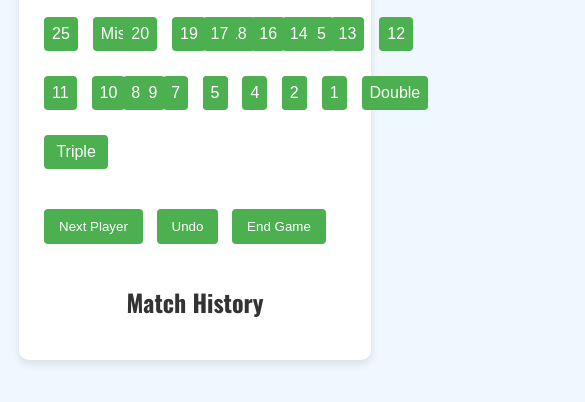
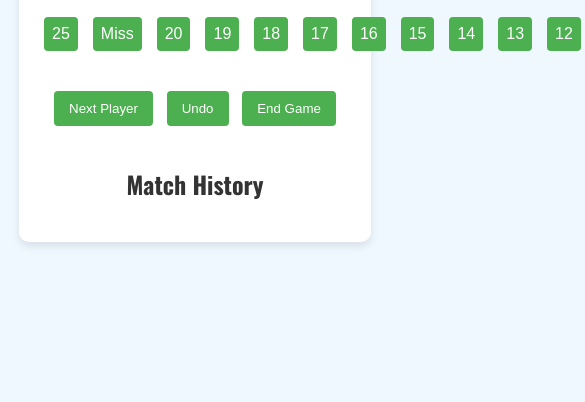
Before and after one commit to stephannjo/dart-scoreboard, a plain HTML site: page index.html in a window 390 px wide. Both pictures are taken after a click on the button "Start Game". Shown: the part 292-694 px from the top of the page, 585 px wide, since content can reach past the window. Drawn offline with nearby package versions, Linux system fonts and the light colour scheme.

Commit message:
button changes

```diff
--- a/index.html
+++ b/index.html
@@ -42,10 +42,8 @@
             <div id="score-input">
                 <div class="score-buttons">
                     <div class="row">
-                        <button data-score="25">25</button>
-                        <button data-score="0">Miss</button>
-                    </div>
-                    <div class="row">
+                        <button data-value="25">25</button>
+                        <button data-value="0">Miss</button>
                         <button data-value="20">20</button>
                         <button data-value="19">19</button>
                         <button data-value="18">18</button>
@@ -54,23 +52,19 @@
                         <button data-value="17">17</button>
                         <button data-value="16">16</button>
                         <button data-value="15">15</button>
+                        <button data-value="14">14</button>
+                        <button data-value="13">13</button>
                     </div>
                     <div class="row">
-                        <button data-value="14">14</button>
-                        <button data-value="13">13</button>
                         <button data-value="12">12</button>
-                    </div>
-                    <div class="row">
                         <button data-value="11">11</button>
                         <button data-value="10">10</button>
                         <button data-value="9">9</button>
+                        <button data-value="8">8</button>
                     </div>
                     <div class="row">
-                        <button data-value="8">8</button>
                         <button data-value="7">7</button>
                         <button data-value="6">6</button>
-                    </div>
-                    <div class="row">
                         <button data-value="5">5</button>
                         <button data-value="4">4</button>
                         <button data-value="3">3</button>
@@ -79,15 +73,15 @@
                          <button data-value="2">2</button>
                         <button data-value="1">1</button>
                         <button id="doubleButton">Double</button>
-                    </div>
-                    <div class="row">
                         <button id="tripleButton">Triple</button>
                        </div>
                     </div>
                 </div>
+            <div id="game-buttons">
                 <button onclick="nextPlayer()">Next Player</button>
                 <button onclick="undo()">Undo</button>
                 <button onclick="endGame()">End Game</button>
+            </div>
         </div>
 
         <div id="match-history">
--- a/style.css
+++ b/style.css
@@ -103,30 +103,47 @@ button:hover {
     margin-bottom: 20px;
 }
 
+#game-buttons {
+    text-align: center;
+}
+
 .score-buttons {
     display: grid;
-    grid-template-columns: repeat(3, 1fr); /* 3 columns */
+    grid-template-columns: repeat(5, 1fr); /* 5 columns */
     gap: 5px;
+    margin-bottom: 20px;
 }
 
 .score-buttons .row {
     display: flex;
+    justify-content: center;
     gap: 5px;
 }
 
 .score-buttons button {
-    flex: 1; /* Buttons take equal width in a row */
     padding: 10px;
     font-size: 1.2em;
 }
 
+/* Double/Triple Button Styling */
+#doubleButton, #tripleButton {
+    background-color: #28a745; /* Darker green for active state */
+}
+
+#doubleButton.selected,
+#tripleButton.selected {
+    background-color: #dc3545; /* Red for active state */
+    color: white;
+}
+
 /* Media Query for Smaller Screens */
 @media (max-width: 500px) {
+    .score-buttons {
+        grid-template-columns: repeat(5, 1fr); /* 5 columns on smaller screens */
+    }
+
     .score-buttons button {
-        font-size: 1em; /* Reduce font size on smaller screens */
-        padding: 8px; /* Reduce padding on smaller screens */
-    }
-    .score-buttons {
-        grid-template-columns: repeat(auto-fit, minmax(60px, 1fr)); /* Adjust minmax values as needed */
+        font-size: 1em; /* Adjust font size if needed */
+        padding: 8px; /* Adjust padding if needed */
     }
 }
```
Lines whose indentation alone changed are shown as unchanged.
